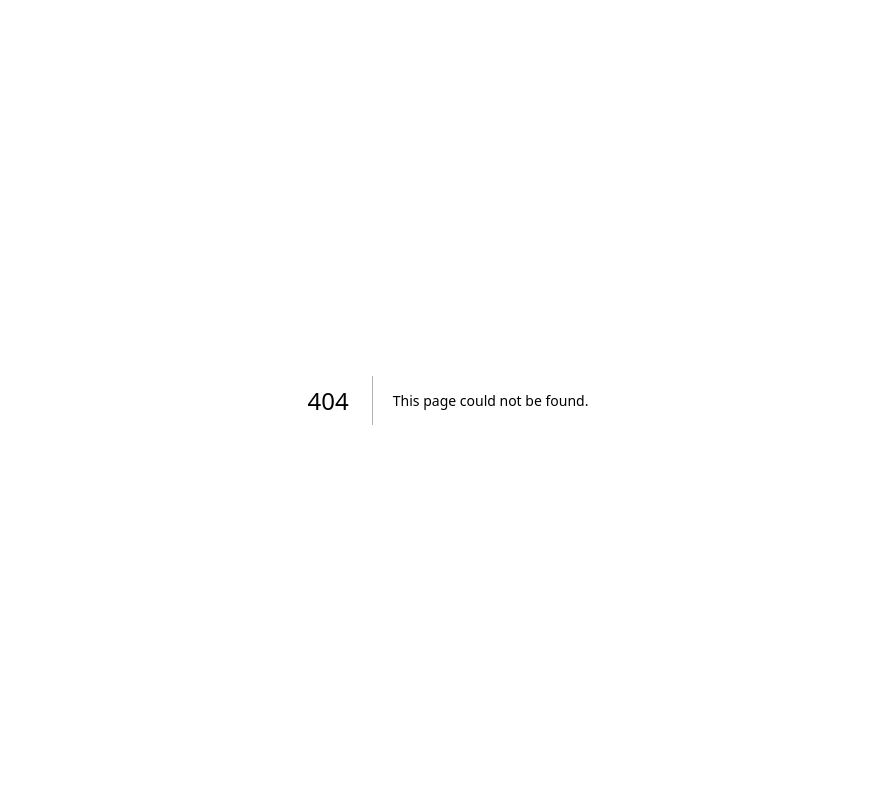
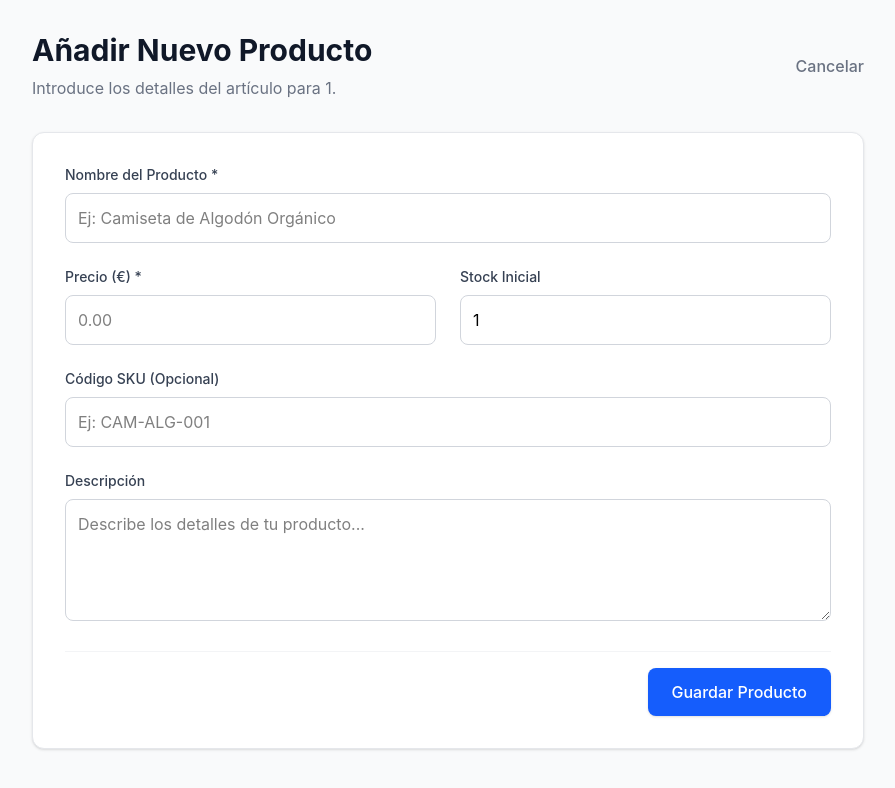
Before and after one commit to fenixcmssl/fenixcmsv1, a Next.js app: page /1/admin/products/new in a window 1280 px wide. Before the commit this address had no page. Shown: the top 788 px of the page, without its empty margins (192-1087 px from the left). Built offline with nearby package versions, Linux system fonts and the light colour scheme.

Commit message:
feat: Formulario de creación de productos y Server Action de Prisma

```diff
--- /dev/null
+++ b/src/app/[domain]/admin/products/new/page.tsx
@@ -0,0 +1,94 @@
+import { getAdminClient } from "@/lib/prisma";
+import { cookies } from "next/headers";
+import { redirect } from "next/navigation";
+import Link from "next/link";
+
+export default async function NewProductPage({ params }: any) {
+  const resolvedParams = await params;
+  const domain = decodeURIComponent(resolvedParams?.domain || params?.domain);
+
+  // Lógica de servidor para guardar el producto
+  async function createProduct(formData: FormData) {
+    "use server";
+
+    const cookieStore = await cookies();
+    const sessionId = cookieStore.get("tenant_session")?.value;
+    if (!sessionId) redirect("/login");
+
+    const name = formData.get("name") as string;
+    const price = parseFloat(formData.get("price") as string);
+    const stock = parseInt(formData.get("stock") as string, 10) || 0;
+    const sku = formData.get("sku") as string;
+    const description = formData.get("description") as string;
+
+    const prisma = getAdminClient();
+
+    // Inserción segura con el Tenant ID forzado desde la sesión
+    await prisma.ecommerceProduct.create({
+      data: {
+        tenantId: sessionId,
+        name,
+        price,
+        stock,
+        sku,
+        description,
+        isActive: true
+      }
+    });
+
+    // Volver a la lista de productos tras guardar
+    redirect("/admin/products");
+  }
+
+  return (
+    <div className="min-h-screen bg-gray-50 flex">
+      {/* Contenido Principal (Formulario a pantalla completa para el editor) */}
+      <main className="flex-1 p-8 overflow-y-auto w-full max-w-4xl mx-auto">
+        <header className="mb-8 flex justify-between items-center">
+          <div>
+            <h1 className="text-3xl font-bold text-gray-900">Añadir Nuevo Producto</h1>
+            <p className="text-gray-500 mt-2">Introduce los detalles del artículo para {domain}.</p>
+          </div>
+          <Link href="/admin/products" className="text-gray-500 hover:text-gray-700 font-medium">
+            Cancelar
+          </Link>
+        </header>
+
+        <form action={createProduct} className="bg-white rounded-xl border border-gray-200 shadow-sm p-8 space-y-6">
+          <div className="grid grid-cols-1 md:grid-cols-2 gap-6">
+            <div className="space-y-2 md:col-span-2">
+              <label className="block text-sm font-medium text-gray-700">Nombre del Producto *</label>
+              <input type="text" name="name" required className="w-full p-3 border border-gray-300 rounded-lg focus:ring-2 focus:ring-blue-500 focus:border-blue-500 outline-none" placeholder="Ej: Camiseta de Algodón Orgánico" />
+            </div>
+
+            <div className="space-y-2">
+              <label className="block text-sm font-medium text-gray-700">Precio (€) *</label>
+              <input type="number" step="0.01" min="0" name="price" required className="w-full p-3 border border-gray-300 rounded-lg focus:ring-2 focus:ring-blue-500 focus:border-blue-500 outline-none" placeholder="0.00" />
+            </div>
+
+            <div className="space-y-2">
+              <label className="block text-sm font-medium text-gray-700">Stock Inicial</label>
+              <input type="number" min="0" name="stock" defaultValue="1" required className="w-full p-3 border border-gray-300 rounded-lg focus:ring-2 focus:ring-blue-500 focus:border-blue-500 outline-none" />
+            </div>
+
+            <div className="space-y-2 md:col-span-2">
+              <label className="block text-sm font-medium text-gray-700">Código SKU (Opcional)</label>
+              <input type="text" name="sku" className="w-full p-3 border border-gray-300 rounded-lg focus:ring-2 focus:ring-blue-500 focus:border-blue-500 outline-none" placeholder="Ej: CAM-ALG-001" />
+            </div>
+
+            <div className="space-y-2 md:col-span-2">
+              <label className="block text-sm font-medium text-gray-700">Descripción</label>
+              <textarea name="description" rows={4} className="w-full p-3 border border-gray-300 rounded-lg focus:ring-2 focus:ring-blue-500 focus:border-blue-500 outline-none" placeholder="Describe los detalles de tu producto..."></textarea>
+            </div>
+          </div>
+
+          <div className="pt-4 border-t border-gray-100 flex justify-end">
+            <button type="submit" className="bg-blue-600 text-white px-6 py-3 rounded-lg font-medium hover:bg-blue-700 transition-colors shadow-sm">
+              Guardar Producto
+            </button>
+          </div>
+        </form>
+      </main>
+    </div>
+  );
+}
--- a/src/app/[domain]/admin/products/page.tsx
+++ b/src/app/[domain]/admin/products/page.tsx
@@ -1,3 +1,4 @@
+import Link from "next/link";
 import { getAdminClient } from "@/lib/prisma";
 import { cookies } from "next/headers";
 import { redirect } from "next/navigation";
@@ -51,9 +52,9 @@ export default async function TenantProductsPage({ params }: any) {
             <h1 className="text-3xl font-bold text-gray-900">Catálogo de Productos</h1>
             <p className="text-gray-500 mt-2">Gestiona tu inventario y precios de {domain}.</p>
           </div>
-          <button className="bg-blue-600 text-white px-4 py-2 rounded-lg font-medium hover:bg-blue-700 transition-colors shadow-sm">
+          <Link href="/admin/products/new" className="bg-blue-600 text-white px-4 py-2 rounded-lg font-medium hover:bg-blue-700 transition-colors shadow-sm inline-block">
             + Nuevo Producto
-          </button>
+          </Link>
         </header>
 
         <div className="bg-white rounded-xl border border-gray-200 shadow-sm overflow-hidden">
@@ -89,7 +90,7 @@ export default async function TenantProductsPage({ params }: any) {
                       </span>
                     </td>
                     <td className="p-4 text-right">
-                      <button className="text-blue-600 hover:text-blue-800 font-medium text-sm">Editar</button>
+                      <button className="text-blue-600 hover:text-blue-800 font-medium text-sm">Editar</Link>
                     </td>
                   </tr>
                 ))}
```
Also changed, not shown: 1 other file (tests, documents, lock files or other folders).
